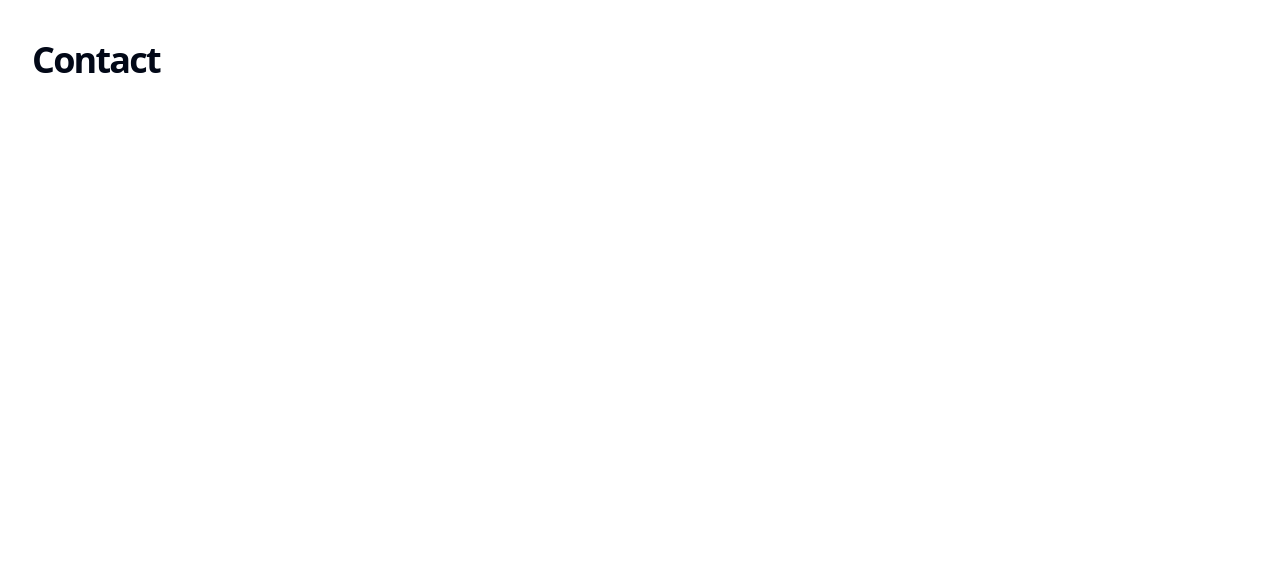
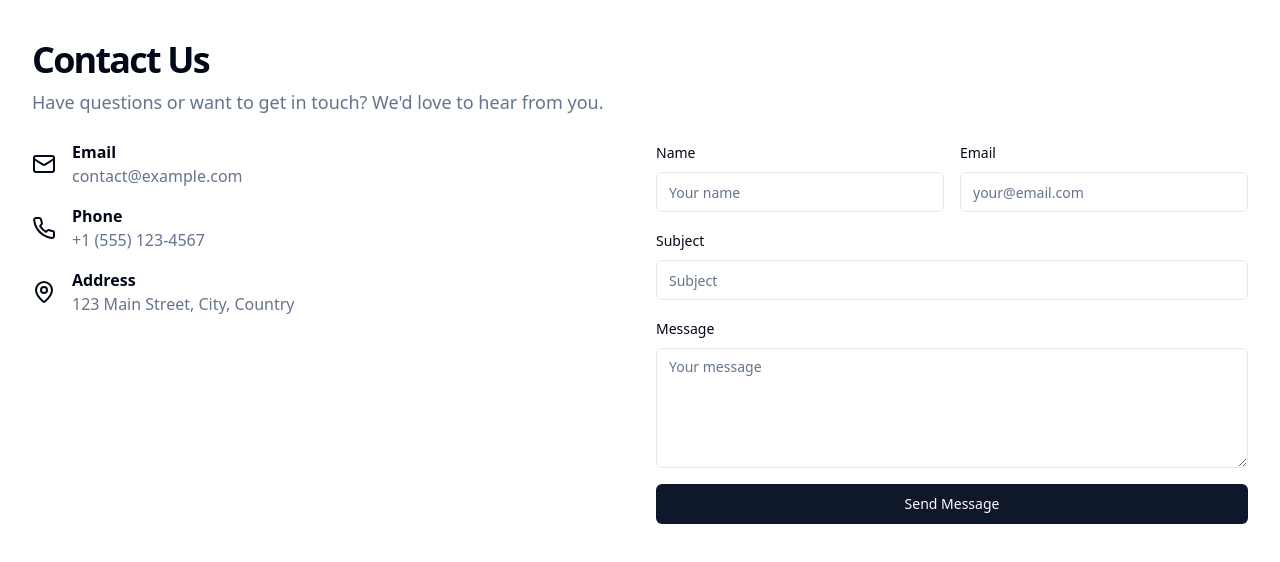
Before and after one commit to ekaone/nextjs-template, a Next.js app: page /contact in a window 1280 px wide. Shown: the top 562 px of the page. Built offline with nearby package versions, Linux system fonts and the light colour scheme.

Commit message:
feat: enhance ContactPage with form and contact details, add Textarea component

```diff
--- a/app/contact/page.tsx
+++ b/app/contact/page.tsx
@@ -1,10 +1,84 @@
-export default function IndexPage(): JSX.Element {
+import { Button } from "@/components/ui/button"
+import { Input } from "@/components/ui/input"
+import { Textarea } from "@/components/ui/textarea"
+import { Mail, Phone, MapPin } from "lucide-react"
+
+export default function ContactPage(): JSX.Element {
   return (
-    <section className='container grid items-center gap-6 pb-8 pt-6 md:py-10'>
-      <div className='flex max-w-[980px] flex-col items-start gap-2'>
-        <h1 className='text-3xl font-extrabold leading-tight tracking-tighter md:text-4xl'>
-          Contact
+    <section className="container grid items-center gap-6 pb-8 pt-6 md:py-10">
+      <div className="flex max-w-[980px] flex-col items-start gap-2">
+        <h1 className="text-3xl font-extrabold leading-tight tracking-tighter md:text-4xl">
+          Contact Us
         </h1>
+        <p className="max-w-[700px] text-lg text-muted-foreground">
+          Have questions or want to get in touch? We'd love to hear from you.
+        </p>
+      </div>
+
+      <div className="grid gap-8 md:grid-cols-2">
+        <div className="space-y-6">
+          <div className="space-y-4">
+            <div className="flex items-center gap-4">
+              <Mail className="h-6 w-6" />
+              <div>
+                <h3 className="font-semibold">Email</h3>
+                <p className="text-muted-foreground">contact@example.com</p>
+              </div>
+            </div>
+            <div className="flex items-center gap-4">
+              <Phone className="h-6 w-6" />
+              <div>
+                <h3 className="font-semibold">Phone</h3>
+                <p className="text-muted-foreground">+1 (555) 123-4567</p>
+              </div>
+            </div>
+            <div className="flex items-center gap-4">
+              <MapPin className="h-6 w-6" />
+              <div>
+                <h3 className="font-semibold">Address</h3>
+                <p className="text-muted-foreground">123 Main Street, City, Country</p>
+              </div>
+            </div>
+          </div>
+        </div>
+
+        <div className="space-y-4">
+          <form className="space-y-4">
+            <div className="grid gap-4 sm:grid-cols-2">
+              <div className="space-y-2">
+                <label htmlFor="name" className="text-sm font-medium">
+                  Name
+                </label>
+                <Input id="name" placeholder="Your name" />
+              </div>
+              <div className="space-y-2">
+                <label htmlFor="email" className="text-sm font-medium">
+                  Email
+                </label>
+                <Input id="email" type="email" placeholder="your@email.com" />
+              </div>
+            </div>
+            <div className="space-y-2">
+              <label htmlFor="subject" className="text-sm font-medium">
+                Subject
+              </label>
+              <Input id="subject" placeholder="Subject" />
+            </div>
+            <div className="space-y-2">
+              <label htmlFor="message" className="text-sm font-medium">
+                Message
+              </label>
+              <Textarea
+                id="message"
+                placeholder="Your message"
+                className="min-h-[120px]"
+              />
+            </div>
+            <Button type="submit" className="w-full">
+              Send Message
+            </Button>
+          </form>
+        </div>
       </div>
     </section>
   )
--- /dev/null
+++ b/components/ui/textarea.tsx
@@ -0,0 +1,24 @@
+import * as React from "react"
+
+import { cn } from "@/lib/utils"
+
+export interface TextareaProps
+  extends React.TextareaHTMLAttributes<HTMLTextAreaElement> {}
+
+const Textarea = React.forwardRef<HTMLTextAreaElement, TextareaProps>(
+  ({ className, ...props }, ref) => {
+    return (
+      <textarea
+        className={cn(
+          "flex min-h-[80px] w-full rounded-md border border-input bg-background px-3 py-2 text-sm ring-offset-background placeholder:text-muted-foreground focus-visible:outline-none focus-visible:ring-2 focus-visible:ring-ring focus-visible:ring-offset-2 disabled:cursor-not-allowed disabled:opacity-50",
+          className
+        )}
+        ref={ref}
+        {...props}
+      />
+    )
+  }
+)
+Textarea.displayName = "Textarea"
+
+export { Textarea }
```
